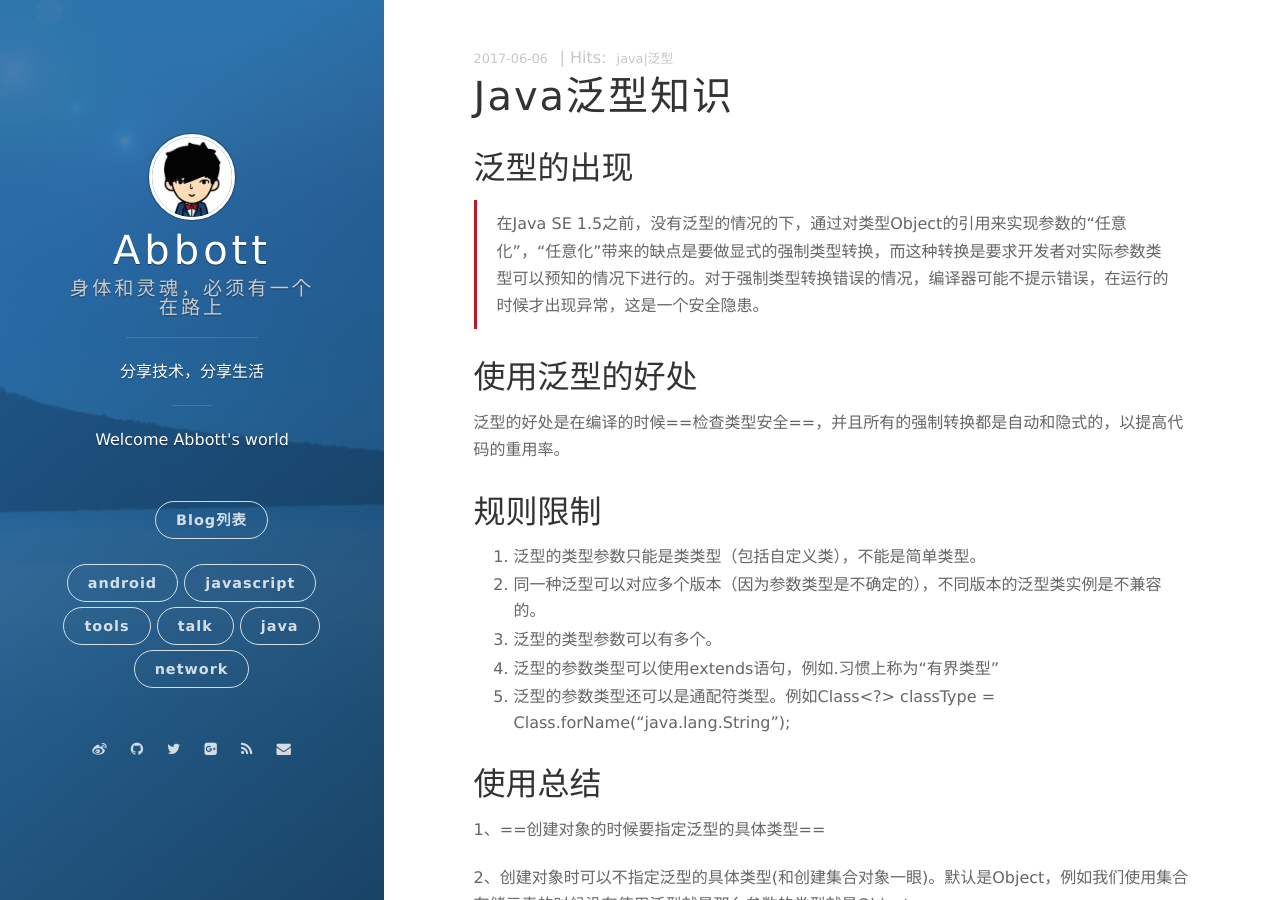
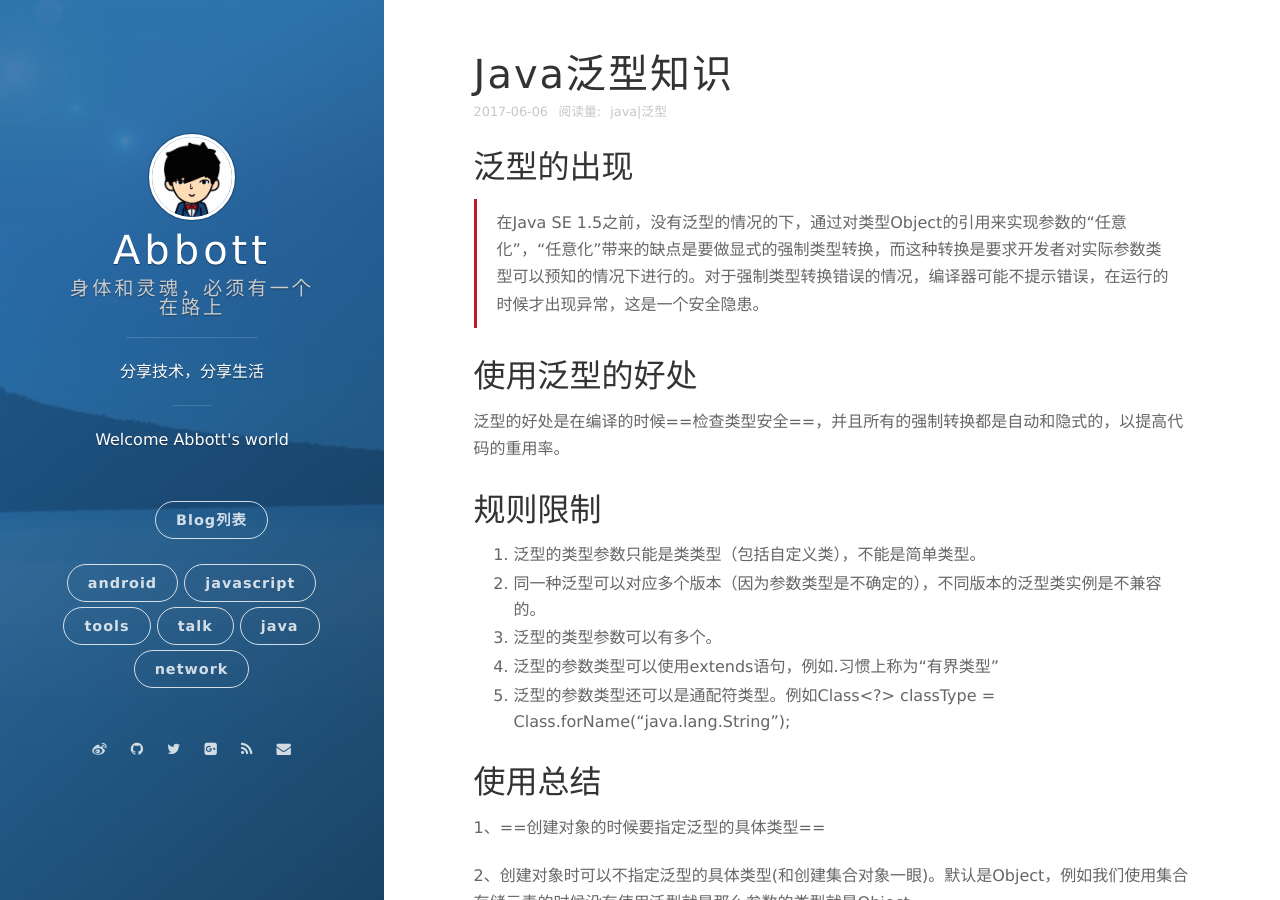
Before and after one commit to jinyb09017/jinyb09017.github.io, a Jekyll site: the page built from _posts/2017-06-06-java泛型知识.markdown, in a window 1280 px wide and 900 px high. Built offline with Jekyll 4.4.1, drawn with Linux system fonts in a browser that asks for light colours; nearby versions of some CDN libraries; comment, search, counter and statistics services are not loaded.

Commit message:
1、细节修改

```diff
--- a/_includes/side-panel.html
+++ b/_includes/side-panel.html
@@ -33,7 +33,7 @@
 
                                 {% for item in site.categeries %}
 
-                                <li class="navigation__item"><a class="blog-button" href="{{item.url}}"
+                                <li class="navigation__item"><a href="{{item.url}}"
                                                                 title="{{item.description}}">{{item.title}}</a></li>
                                 </li>
                                 {% endfor %}
--- a/_layouts/post.html
+++ b/_layouts/post.html
@@ -4,19 +4,22 @@ layout: default
 
 <article class="post-container post-container--single" itemscope itemtype="http://schema.org/BlogPosting">
     <header class="post-header">
-    <div class="post-meta">
+        <h1 class="post-title">{{ page.title }}</h1>
+        <div class="post-meta" style="margin-top: -15px;margin-bottom: 25px">
 
-      <time datetime="{{page.date | date: date_to_xmlschema}}" itemprop="datePublished" class="post-meta__date date">{{page.date | date: "%F"}}</time>
+            <time datetime="{{page.date | date: date_to_xmlschema}}" itemprop="datePublished"
+                  class="post-meta__date date">{{page.date | date: "%F"}}
+            </time>
             {% if site.leancloud.enable %}
        <span id="{{ page.url }}" class="leancloud_visitors" data-flag-title="{{ page.title }}">
-        <span class="post-meta-divider">|</span>
-        <span class="post-meta-item-text"> Hits:  </span>
-        <span class="leancloud-visitors-count"></span>
+        <span class="post-meta-divider tags" ></span>
+        <span class="post-meta-item-text tags">  阅读量:  </span>
+        <span class="leancloud-visitors-count tags"></span>
        </span>
             {% endif %}
             <span class="post-meta__tags tags">{{page.tags}}</span>
         </div>
-    <h1 class="post-title">{{ page.title }}</h1>
+
     </header>
 
     <section class="post">
--- a/index.html
+++ b/index.html
@@ -16,9 +16,9 @@ layout: default
                 </time>
                 {% if site.leancloud.enable %}
 				<span id="{{ post.url }}" class="leancloud_visitors" data-flag-title="{{ post.title }}">
-				 <span class="post-meta-divider">|</span>
-				 <span class="post-meta-item-text"> Hits:  </span>
-				 <span class="leancloud-visitors-count"></span>
+				 <span class="post-meta-divider tags"></span>
+				 <span class="post-meta-item-text tags"> 阅读量:  </span>
+				 <span class="leancloud-visitors-count tags"></span>
 				</span>
                 {% endif %}
                 <span class="post-list__meta--tags tags">{{ post.tags }}</span><a class="btn-border-small"
```
Lines whose indentation alone changed are shown as unchanged.
